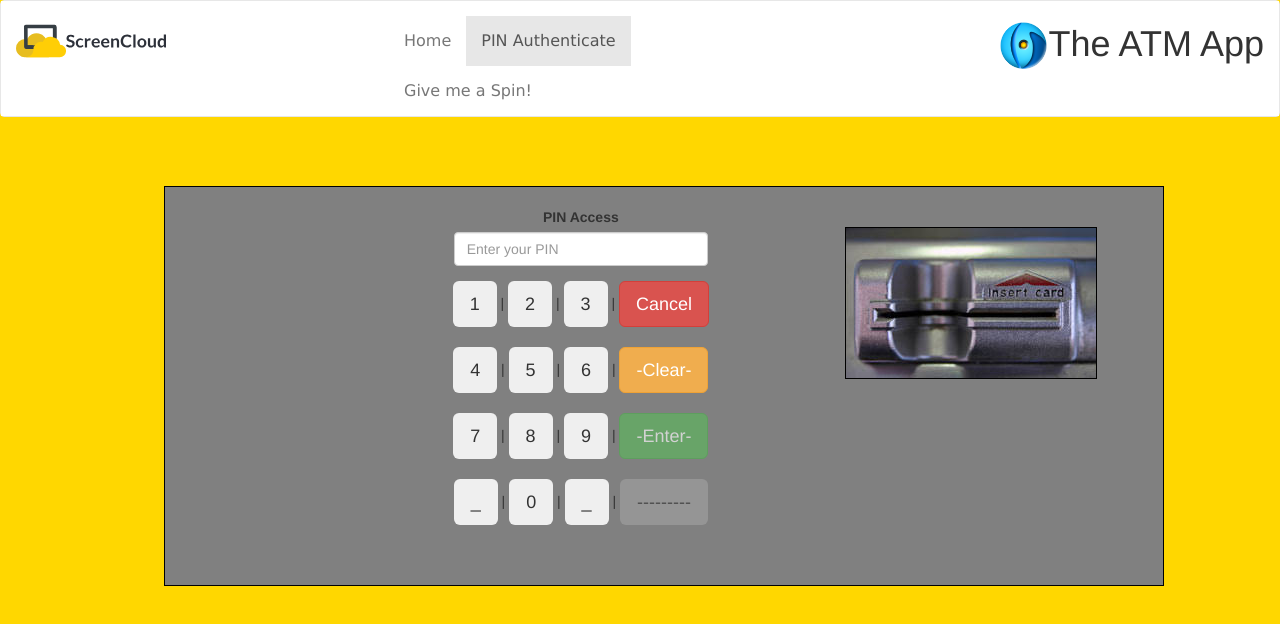
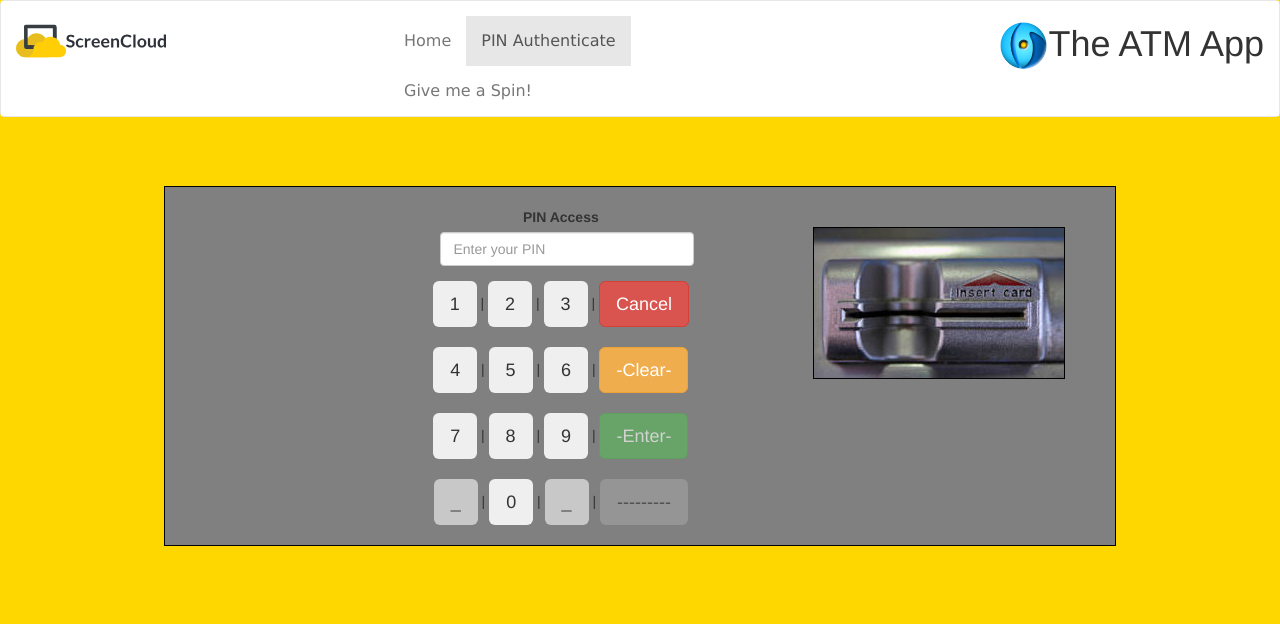
Before and after one commit to Johnnycool22/screencloud-atm-app, an Angular app: page /auth in a window 1280 px wide. Shown: the top 624 px of the page. Built offline with nearby package versions, Linux system fonts and the light colour scheme.

Commit message:
margins added to auth page

```diff
--- a/src/app/atm-withdraw/cash-withdrawal/cash-withdrawal.component.css
+++ b/src/app/atm-withdraw/cash-withdrawal/cash-withdrawal.component.css
@@ -13,6 +13,6 @@
   }
 
   .form-group {
-    width: 254px;
-    margin-left: 8%;
+    width: 200px;
+    margin-left: 22%;
   }
--- a/src/app/atm-withdraw/cash-withdrawal/cash-withdrawal.component.html
+++ b/src/app/atm-withdraw/cash-withdrawal/cash-withdrawal.component.html
@@ -6,17 +6,18 @@
               <form #withForm="ngForm" (ngSubmit)="onSubmit(withForm)">
                   <div class="form-group">
                     <br>
-                    <label for="pin">Amount</label>
+                    <label for="amount">Amount</label>
                     <input
                     type="number"
-                    id="number"
+                    id="amount"
                     class="form-control"
                     ngModel
                     name="amount"
                     required
-                    minlength="2"
+                    minlength="3"
                     placeholder="Enter your amount">
                   </div>
+                  <input type="submit" [disabled]="!withForm.valid" class="waves-effect waves-light btn" value="Enter">
               </form>
           </div>
           <div class="row">
--- a/src/app/atm-withdraw/cash-withdrawal/cash-withdrawal.component.ts
+++ b/src/app/atm-withdraw/cash-withdrawal/cash-withdrawal.component.ts
@@ -11,14 +11,14 @@ export class CashWithdrawalComponent implements OnInit {
   constructor() { }
 
   onSubmit(form: NgForm) {
+    console.log(form);
     if (!form.valid) {
       return;
     }
-    const withdraw = form.value.withdraw;
+
     form.resetForm();
     }
 
   ngOnInit() {
   }
-
 }
--- a/src/app/auth/auth.component.css
+++ b/src/app/auth/auth.component.css
@@ -1,10 +1,11 @@
 .row {
     background-color: gray;
     border: 1px solid black;
-    width: 1000px;
-    height: 400px;
+    width: auto;
+    height: auto;
     margin-top: 2%;
     margin-left: 10%;
+    margin-right: 10%;
 }
 
 .form-control {
--- a/src/app/auth/auth.component.html
+++ b/src/app/auth/auth.component.html
@@ -34,9 +34,9 @@
         </div>
         <br>
         <div>
-          <input type="button" class="btn btn-secondary btn-lg" value="_"> |
+          <input type="button" class="btn btn-secondary btn-lg disabled" value="_"> |
           <input type="button" (click)="onClick()" class="btn btn-secondary btn-lg" value="0"> |
-          <input type="button" class="btn btn-secondary btn-lg" value="_"> | <input type="submit" [disabled]="!authForm.valid" class="btn btn-secondary btn-lg" value="---------">
+          <input type="button" class="btn btn-secondary btn-lg disabled" value="_"> | <input type="button" [disabled]="!authForm.valid" class="btn btn-secondary btn-lg disabled" value="---------">
         </div>
         <br>
       </form>
@@ -44,7 +44,7 @@
     <div class="col-xs-12 col-md-3 col-md-offset-1">
       <br>
       <br>
-      <img src="assets/img/cardreader.jpg" style="border: 1px solid black">
+      <img class="responsive-img" src="assets/img/cardreader.jpg" style="border: 1px solid black">
     </div>
       <router-outlet></router-outlet>
   </div>
```
